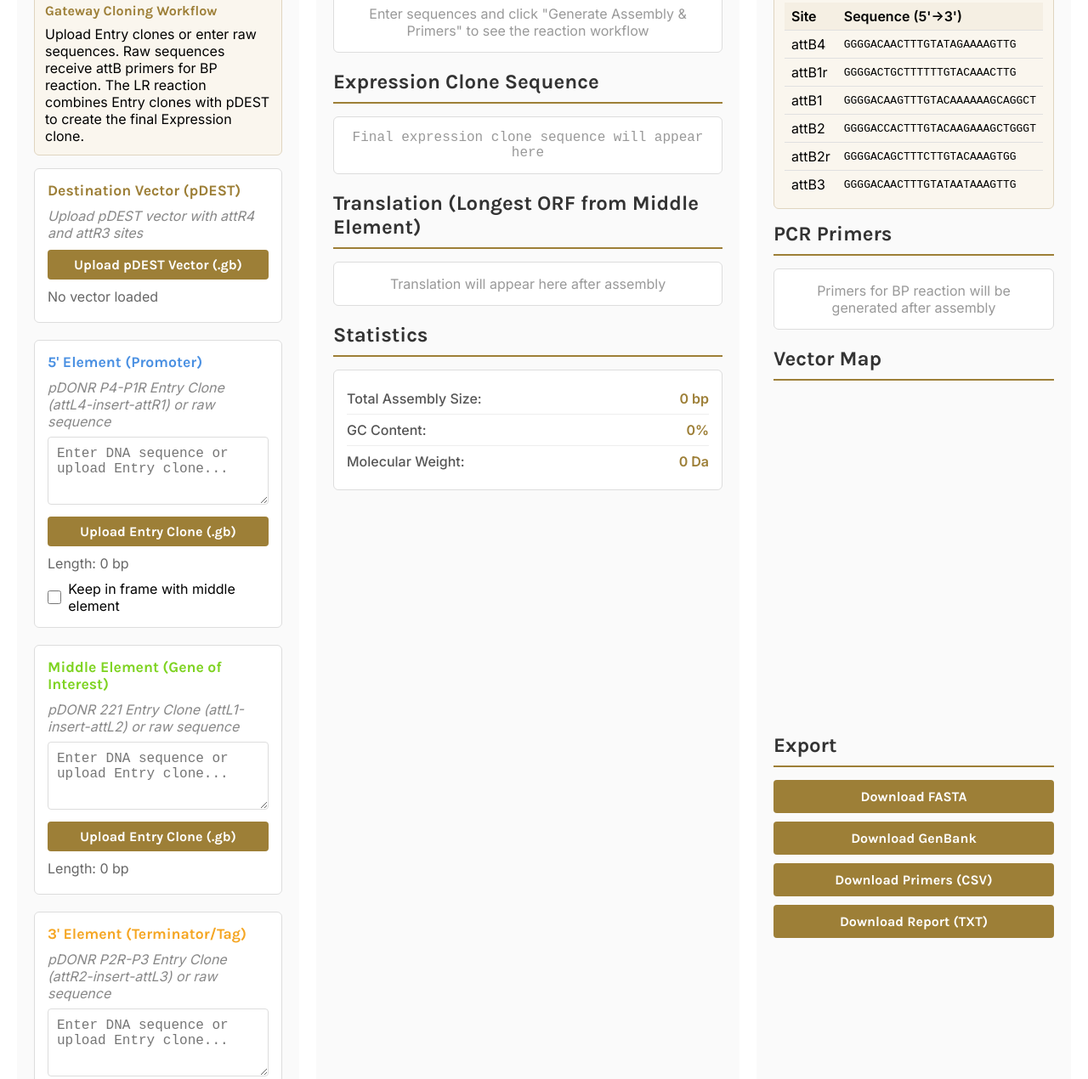
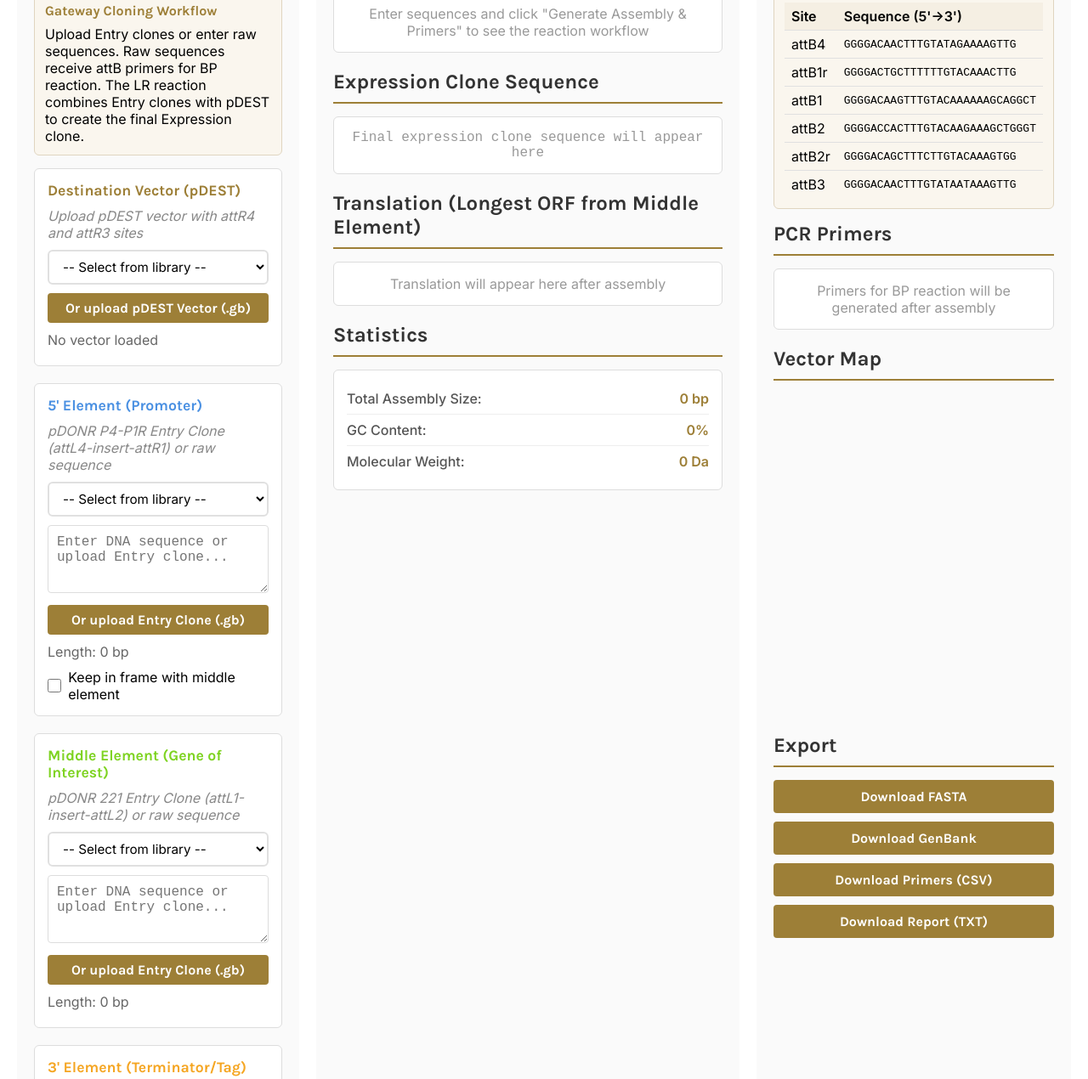
Before and after one commit to currie-wfu/multi-site_gateway_planner, a plain HTML site: page index.html in a window 1280 px wide. Shown: the part 305-1575 px from the top of the page at 85% size. Drawn offline with Linux system fonts and the light colour scheme.

Commit message:
Add files via upload

```diff
--- a/index.html
+++ b/index.html
@@ -150,6 +150,24 @@
         .element-input.element-middle h3 { color: #7ED321; }
         .element-input.element-3 h3 { color: #F5A623; }
         .element-input.element-dest h3 { color: #9d7f37; }
+
+        .gateway-vector-select {
+            width: 100%;
+            padding: 8px 12px;
+            border: 2px solid #e0e0e0;
+            border-radius: 6px;
+            font-size: 0.95em;
+            font-family: 'Inter', sans-serif;
+            background: white;
+            cursor: pointer;
+            transition: border-color 0.3s;
+        }
+
+        .gateway-vector-select:focus {
+            outline: none;
+            border-color: #9d7f37;
+            box-shadow: 0 0 0 3px rgba(157, 127, 55, 0.1);
+        }
 
         .pdonr-label {
             font-size: 1em;
@@ -1071,8 +1089,13 @@
                         <h3>Destination Vector (pDEST)</h3>
                         <div class="pdonr-label">Upload pDEST vector with attR4 and attR3 sites</div>
                         <div style="margin: 10px 0;">
+                            <select id="selectDest" class="gateway-vector-select" onchange="loadGatewayVector('dest', this.value)">
+                                <option value="">-- Select from library --</option>
+                            </select>
+                        </div>
+                        <div style="margin: 10px 0;">
                             <input type="file" id="fileDest" accept=".gb,.gbk" style="display: none;">
-                            <button onclick="document.getElementById('fileDest').click()" type="button" style="width: 100%; padding: 8px;">Upload pDEST Vector (.gb)</button>
+                            <button onclick="document.getElementById('fileDest').click()" type="button" style="width: 100%; padding: 8px;">Or upload pDEST Vector (.gb)</button>
                         </div>
                         <div class="sequence-info" id="infoDest">No vector loaded</div>
                         <div class="error" id="errorDest"></div>
@@ -1081,10 +1104,15 @@
                     <div class="element-input element-5">
                         <h3>5' Element (Promoter)</h3>
                         <div class="pdonr-label">pDONR P4-P1R Entry Clone (attL4-insert-attR1) or raw sequence</div>
+                        <div style="margin: 10px 0;">
+                            <select id="select5" class="gateway-vector-select" onchange="loadGatewayVector('5', this.value)">
+                                <option value="">-- Select from library --</option>
+                            </select>
+                        </div>
                         <textarea id="seq5" placeholder="Enter DNA sequence or upload Entry clone..."></textarea>
                         <div style="margin: 10px 0;">
                             <input type="file" id="file5" accept=".gb,.gbk" style="display: none;">
-                            <button onclick="document.getElementById('file5').click()" type="button" style="width: 100%; padding: 8px;">Upload Entry Clone (.gb)</button>
+                            <button onclick="document.getElementById('file5').click()" type="button" style="width: 100%; padding: 8px;">Or upload Entry Clone (.gb)</button>
                         </div>
                         <div class="sequence-info" id="info5">Length: 0 bp <span id="source5"></span></div>
                         <div class="error" id="error5"></div>
@@ -1099,10 +1127,15 @@
                     <div class="element-input element-middle">
                         <h3>Middle Element (Gene of Interest)</h3>
                         <div class="pdonr-label">pDONR 221 Entry Clone (attL1-insert-attL2) or raw sequence</div>
+                        <div style="margin: 10px 0;">
+                            <select id="selectMiddle" class="gateway-vector-select" onchange="loadGatewayVector('middle', this.value)">
+                                <option value="">-- Select from library --</option>
+                            </select>
+                        </div>
                         <textarea id="seqMiddle" placeholder="Enter DNA sequence or upload Entry clone..."></textarea>
                         <div style="margin: 10px 0;">
                             <input type="file" id="fileMiddle" accept=".gb,.gbk" style="display: none;">
-                            <button onclick="document.getElementById('fileMiddle').click()" type="button" style="width: 100%; padding: 8px;">Upload Entry Clone (.gb)</button>
+                            <button onclick="document.getElementById('fileMiddle').click()" type="button" style="width: 100%; padding: 8px;">Or upload Entry Clone (.gb)</button>
                         </div>
                         <div class="sequence-info" id="infoMiddle">Length: 0 bp <span id="sourceMiddle"></span></div>
                         <div class="error" id="errorMiddle"></div>
@@ -1111,10 +1144,15 @@
                     <div class="element-input element-3">
                         <h3>3' Element (Terminator/Tag)</h3>
                         <div class="pdonr-label">pDONR P2R-P3 Entry Clone (attR2-insert-attL3) or raw sequence</div>
+                        <div style="margin: 10px 0;">
+                            <select id="select3" class="gateway-vector-select" onchange="loadGatewayVector('3', this.value)">
+                                <option value="">-- Select from library --</option>
+                            </select>
+                        </div>
                         <textarea id="seq3" placeholder="Enter DNA sequence or upload Entry clone..."></textarea>
                         <div style="margin: 10px 0;">
                             <input type="file" id="file3" accept=".gb,.gbk" style="display: none;">
-                            <button onclick="document.getElementById('file3').click()" type="button" style="width: 100%; padding: 8px;">Upload Entry Clone (.gb)</button>
+                            <button onclick="document.getElementById('file3').click()" type="button" style="width: 100%; padding: 8px;">Or upload Entry Clone (.gb)</button>
                         </div>
                         <div class="sequence-info" id="info3">Length: 0 bp <span id="source3"></span></div>
                         <div class="error" id="error3"></div>
@@ -3000,6 +3038,7 @@
                 const data = await response.json();
                 vectorList = data.vectors;
                 populateVectorDropdown();
+                populateGatewayDropdowns();
             } catch (error) {
                 console.log('Vector list not available:', error.message);
                 document.getElementById('vectorLoadStatus').innerHTML =
@@ -3030,6 +3069,76 @@
             });
         }
 
+        function populateGatewayDropdowns() {
+            const mapping = {
+                'dest': 'Destination',
+                '5': "5' Entry",
+                'middle': 'Middle Entry',
+                '3': "3' Entry"
+            };
+
+            Object.entries(mapping).forEach(([slot, type]) => {
+                const selectId = slot === 'dest' ? 'selectDest' :
+                                 slot === '5' ? 'select5' :
+                                 slot === 'middle' ? 'selectMiddle' : 'select3';
+                const select = document.getElementById(selectId);
+                if (!select) return;
+
+                select.innerHTML = '<option value="">-- Select from library --</option>';
+                const vectors = vectorList.filter(v => v.type === type);
+                vectors.forEach(v => {
+                    const option = document.createElement('option');
+                    option.value = v.file;
+                    option.textContent = v.name;
+                    option.title = v.description;
+                    select.appendChild(option);
+                });
+
+                // Hide dropdown if no vectors of this type
+                if (vectors.length === 0) {
+                    select.parentElement.style.display = 'none';
+                }
+            });
+        }
+
+        async function loadGatewayVector(slot, filename) {
+            if (!filename) return;
+
+            const infoId = slot === 'dest' ? 'infoDest' :
+                           slot === '5' ? 'info5' :
+                           slot === 'middle' ? 'infoMiddle' : 'info3';
+            const errorId = slot === 'dest' ? 'errorDest' :
+                            slot === '5' ? 'error5' :
+                            slot === 'middle' ? 'errorMiddle' : 'error3';
+
+            document.getElementById(infoId).innerHTML = '<span style="color: #9d7f37;">Loading...</span>';
+            document.getElementById(errorId).textContent = '';
+
+            try {
+                const response = await fetch('Gateway_vectors/' + encodeURIComponent(filename));
+                if (!response.ok) throw new Error('Could not load vector file');
+                const gbText = await response.text();
+
+                if (slot === 'dest') {
+                    destVectorData = parseDestVector(gbText);
+                    document.getElementById('infoDest').innerHTML =
+                        `Loaded: ${destVectorData.name} (${destVectorData.fullSequence.length} bp total, ` +
+                        `backbone: ${destVectorData.backbone5.length + destVectorData.backbone3.length} bp)`;
+                } else {
+                    const elementKey = slot;
+                    const result = parseEntryClone(gbText, elementKey);
+                    const seqId = slot === '5' ? 'seq5' : (slot === 'middle' ? 'seqMiddle' : 'seq3');
+                    document.getElementById(seqId).value = result.insertSequence;
+                    sequenceSources[elementKey] = 'entry';
+                    document.getElementById(infoId).innerHTML =
+                        `Length: ${result.insertSequence.length} bp <span class="source-badge entry">Entry Clone</span>`;
+                }
+            } catch (error) {
+                document.getElementById(errorId).textContent = error.message;
+                if (slot === 'dest') destVectorData = null;
+            }
+        }
+
         async function loadSelectedVector() {
             const select = document.getElementById('vectorSelect');
             const filename = select.value;
```
